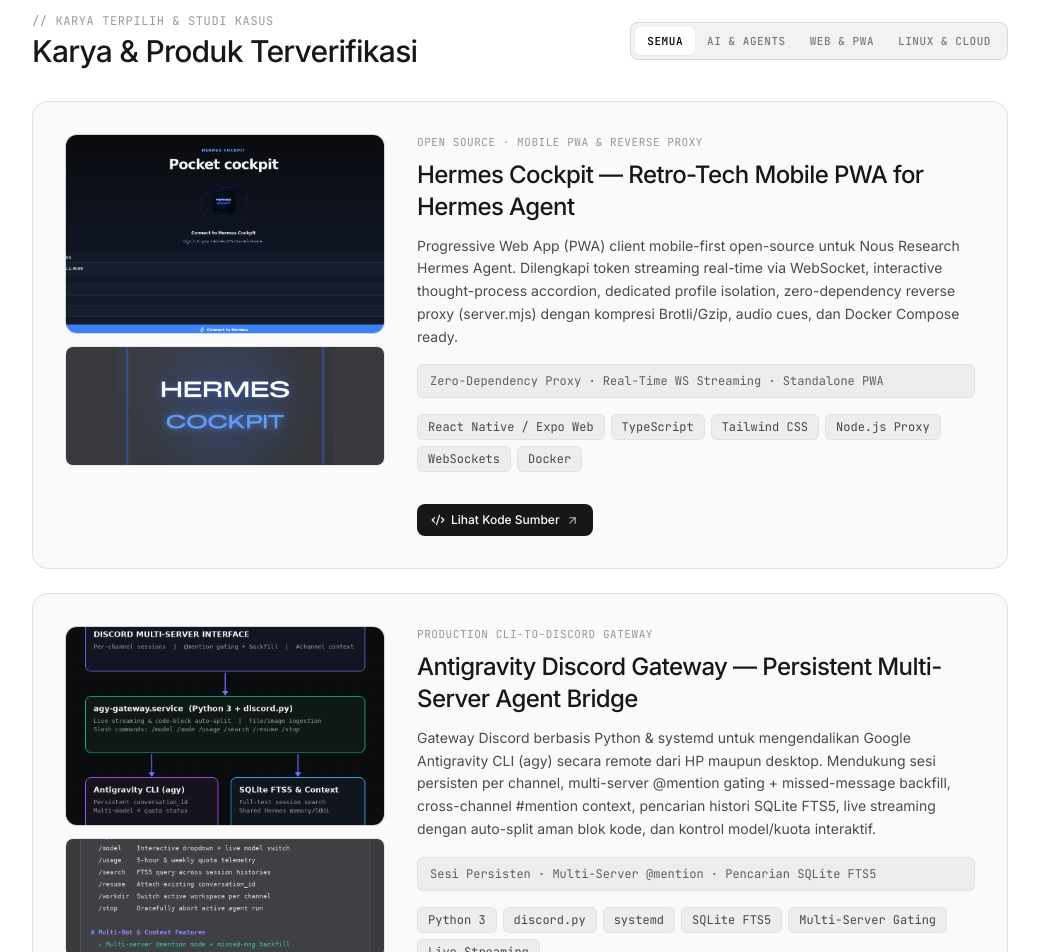
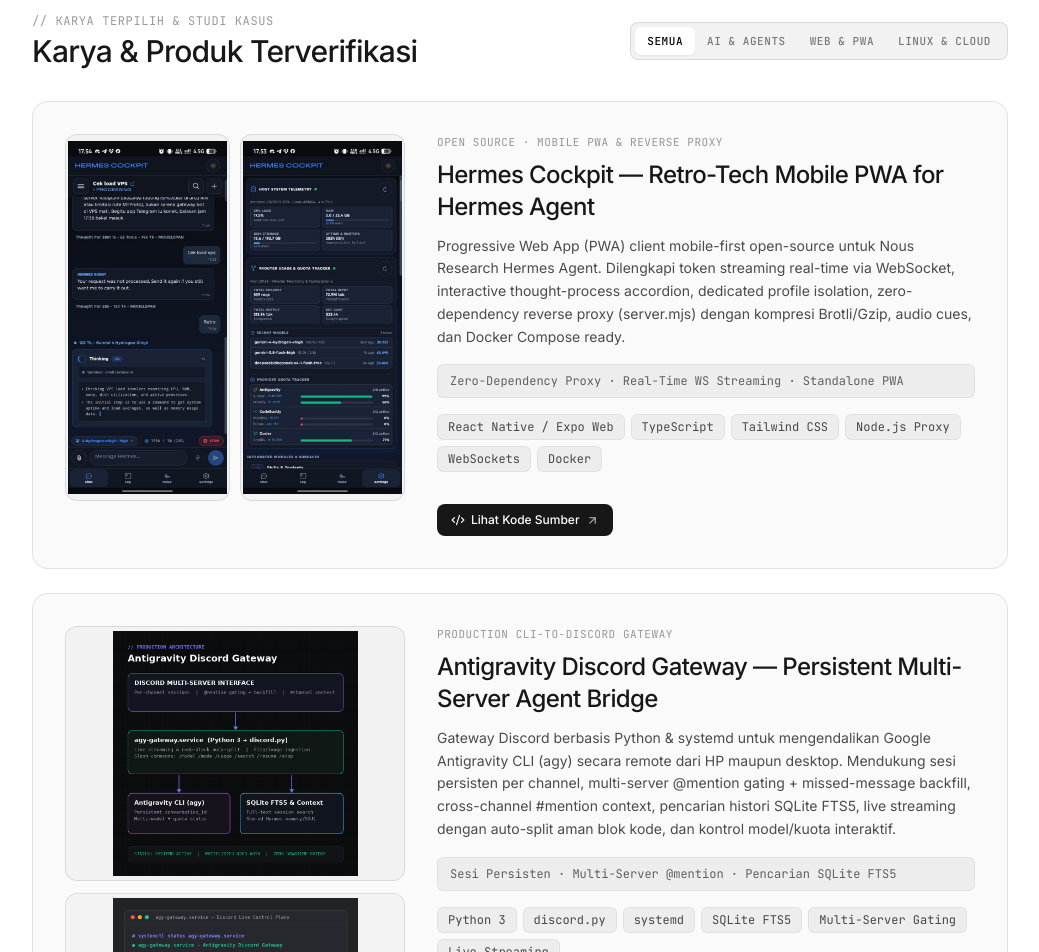
Before and after one commit to Marcel-mux/Portofolio_mux, a Next.js app: page / in a window 1280 px wide. Shown: the part 840-1792 px from the top of the page, without its empty margins (120-1159 px from the left). Built offline with nearby package versions, Linux system fonts and the light colour scheme.

Commit message:
fix: prevent project media cropping, add zoom lightbox & use Hermes Cockpit README screenshots

```diff
--- a/src/app/page.tsx
+++ b/src/app/page.tsx
@@ -24,6 +24,8 @@ import {
   Layers,
   Monitor,
   Box,
+  X,
+  ZoomIn,
 } from 'lucide-react';
 import {
   translations,
@@ -68,6 +70,16 @@ export default function Home() {
   const [lang, setLang] = useState<Lang>('id');
   const [activeTab, setActiveTab] = useState<TabKey>('all');
   const [copiedEmail, setCopiedEmail] = useState(false);
+  const [lightboxImage, setLightboxImage] = useState<{ src: string; alt: string } | null>(null);
+
+  useEffect(() => {
+    if (!lightboxImage) return;
+    const onKeyDown = (e: KeyboardEvent) => {
+      if (e.key === 'Escape') setLightboxImage(null);
+    };
+    window.addEventListener('keydown', onKeyDown);
+    return () => window.removeEventListener('keydown', onKeyDown);
+  }, [lightboxImage]);
 
   const syncFromPreference = useCallback(() => {
     const override = getStoredOverride();
@@ -418,26 +430,75 @@ export default function Home() {
                 >
                   <div className="flex flex-col lg:flex-row gap-6 lg:gap-8 items-start">
                     {/* Media Gallery */}
-                    <div className="w-full lg:w-[320px] shrink-0 space-y-3">
-                      <div className="relative aspect-[16/10] w-full rounded-xl overflow-hidden border border-black/10 dark:border-white/10 bg-black/5 dark:bg-white/5">
+                    {project.mediaLayout === 'portrait-pair' ? (
+                      <div className="w-full lg:w-[340px] shrink-0 grid grid-cols-2 gap-2.5">
+                        {[
+                          { src: project.image, alt: project.title[lang] },
+                          { src: project.imageSecondary, alt: `${project.title[lang]} - Detail` },
+                        ].map((media) => (
+                          <button
+                            key={media.src}
+                            type="button"
+                            onClick={() => setLightboxImage(media)}
+                            aria-label={`Zoom ${media.alt}`}
+                            className="relative aspect-[9/20] w-full rounded-xl overflow-hidden border border-black/10 dark:border-white/10 bg-black/[0.03] dark:bg-black/40 group/img cursor-zoom-in focus:outline-none focus:ring-2 focus:ring-[#5e6ad2]"
+                          >
+                            <Image
+                              src={media.src}
+                              alt={media.alt}
+                              fill
+                              sizes="(max-width: 1024px) 50vw, 170px"
+                              className="object-contain p-0.5 group-hover/img:scale-[1.03] transition-transform duration-300"
+                            />
+                            <span className="absolute bottom-2 right-2 p-1.5 rounded-md bg-black/60 text-white opacity-0 group-hover/img:opacity-100 transition-opacity">
+                              <ZoomIn size={12} aria-hidden="true" />
+                            </span>
+                          </button>
+                        ))}
+                      </div>
+                    ) : (
+                      <div className="w-full lg:w-[340px] shrink-0 space-y-3">
+                        <button
+                          type="button"
+                          onClick={() => setLightboxImage({ src: project.image, alt: project.title[lang] })}
+                          aria-label={`Zoom ${project.title[lang]}`}
+                          className="relative aspect-[4/3] w-full rounded-xl overflow-hidden border border-black/10 dark:border-white/10 bg-black/[0.03] dark:bg-black/40 group/img cursor-zoom-in block focus:outline-none focus:ring-2 focus:ring-[#5e6ad2]"
+                        >
                           <Image
                             src={project.image}
                             alt={project.title[lang]}
                             fill
-                          sizes="(max-width: 1024px) 100vw, 320px"
-                          className="object-cover group-hover:scale-105 transition-transform duration-500"
+                            sizes="(max-width: 1024px) 100vw, 340px"
+                            className="object-contain p-1 group-hover/img:scale-[1.02] transition-transform duration-300"
                           />
-                      </div>
-                      <div className="relative aspect-[16/6] w-full rounded-lg overflow-hidden border border-black/5 dark:border-white/5 bg-black/5 dark:bg-white/5 opacity-80 group-hover:opacity-100 transition-opacity">
+                          <span className="absolute bottom-2 right-2 p-1.5 rounded-md bg-black/60 text-white opacity-0 group-hover/img:opacity-100 transition-opacity">
+                            <ZoomIn size={13} aria-hidden="true" />
+                          </span>
+                        </button>
+                        <button
+                          type="button"
+                          onClick={() =>
+                            setLightboxImage({
+                              src: project.imageSecondary,
+                              alt: `${project.title[lang]} - Detail`,
+                            })
+                          }
+                          aria-label={`Zoom ${project.title[lang]} detail`}
+                          className="relative aspect-[4/3] w-full rounded-xl overflow-hidden border border-black/10 dark:border-white/10 bg-black/[0.03] dark:bg-black/40 opacity-90 hover:opacity-100 group/img cursor-zoom-in block transition-opacity focus:outline-none focus:ring-2 focus:ring-[#5e6ad2]"
+                        >
                           <Image
                             src={project.imageSecondary}
                             alt={`${project.title[lang]} - Detail`}
                             fill
-                          sizes="(max-width: 1024px) 100vw, 320px"
-                          className="object-cover"
+                            sizes="(max-width: 1024px) 100vw, 340px"
+                            className="object-contain p-1 group-hover/img:scale-[1.02] transition-transform duration-300"
                           />
+                          <span className="absolute bottom-2 right-2 p-1.5 rounded-md bg-black/60 text-white opacity-0 group-hover/img:opacity-100 transition-opacity">
+                            <ZoomIn size={13} aria-hidden="true" />
+                          </span>
+                        </button>
                       </div>
-                    </div>
+                    )}
 
                     {/* Content */}
                     <div className="flex-1 min-w-0">
@@ -877,6 +938,47 @@ export default function Home() {
           </div>
         </footer>
       </main>
+
+      {/* Image Lightbox Modal */}
+      <AnimatePresence>
+        {lightboxImage && (
+          <motion.div
+            initial={{ opacity: 0 }}
+            animate={{ opacity: 1 }}
+            exit={{ opacity: 0 }}
+            onClick={() => setLightboxImage(null)}
+            className="fixed inset-0 z-[100] bg-black/85 backdrop-blur-sm flex items-center justify-center p-4 sm:p-8 cursor-zoom-out"
+            role="dialog"
+            aria-modal="true"
+            aria-label={lightboxImage.alt}
+          >
+            <button
+              type="button"
+              onClick={() => setLightboxImage(null)}
+              aria-label="Close image preview"
+              className="fixed top-4 right-4 z-[110] p-2.5 rounded-full bg-white/10 hover:bg-white/20 text-white border border-white/20 transition-colors"
+            >
+              <X size={20} aria-hidden="true" />
+            </button>
+            <motion.div
+              initial={{ scale: 0.95, opacity: 0 }}
+              animate={{ scale: 1, opacity: 1 }}
+              exit={{ scale: 0.95, opacity: 0 }}
+              transition={{ duration: 0.2 }}
+              onClick={(e) => e.stopPropagation()}
+              className="relative w-full max-w-4xl h-[85vh] cursor-default"
+            >
+              <Image
+                src={lightboxImage.src}
+                alt={lightboxImage.alt}
+                fill
+                sizes="95vw"
+                className="object-contain"
+              />
+            </motion.div>
+          </motion.div>
+        )}
+      </AnimatePresence>
     </div>
   );
 }
--- a/src/data/translations.ts
+++ b/src/data/translations.ts
@@ -10,6 +10,7 @@ export interface ProjectItem {
   chips: string[];
   image: string;
   imageSecondary: string;
+  mediaLayout: 'portrait-pair' | 'stack';
   github: string;
   live?: string;
   metrics: { id: string; en: string };
@@ -247,8 +248,9 @@ export const projectItems: ProjectItem[] = [
       en: 'Open-source mobile-first Progressive Web App (PWA) client for Nous Research Hermes Agent. Features real-time WebSocket token streaming, interactive thought-process accordion, dedicated profile isolation, zero-dependency reverse proxy (server.mjs) with Brotli/Gzip compression, audio cues, and Docker Compose readiness.',
     },
     chips: ['React Native / Expo Web', 'TypeScript', 'Tailwind CSS', 'Node.js Proxy', 'WebSockets', 'Docker'],
-    image: '/projects/hermes-cockpit-preview.png',
-    imageSecondary: '/projects/hermes-cockpit-icon.png',
+    image: '/projects/hermes-cockpit-chat-dark.png',
+    imageSecondary: '/projects/hermes-cockpit-settings-dark.png',
+    mediaLayout: 'portrait-pair',
     github: 'https://github.com/Marcel-mux/hermes-cockpit',
     metrics: {
       id: 'Zero-Dependency Proxy · Real-Time WS Streaming · Standalone PWA',
@@ -273,6 +275,7 @@ export const projectItems: ProjectItem[] = [
     chips: ['Python 3', 'discord.py', 'systemd', 'SQLite FTS5', 'Multi-Server Gating', 'Live Streaming'],
     image: '/projects/antigravity-gateway-arch.png',
     imageSecondary: '/projects/antigravity-gateway-cli.png',
+    mediaLayout: 'stack',
     github: 'https://github.com/Marcel-mux',
     metrics: {
       id: 'Sesi Persisten · Multi-Server @mention · Pencarian SQLite FTS5',
@@ -297,6 +300,7 @@ export const projectItems: ProjectItem[] = [
     chips: ['Node.js', 'Baileys WS', 'Hermes Gateway', '9Router / Gemini', 'systemd Daemons', 'Parallel Search'],
     image: '/projects/whatsapp-cobra.jpg',
     imageSecondary: '/projects/telegram-agents.jpg',
+    mediaLayout: 'portrait-pair',
     github: 'https://github.com/Marcel-mux',
     metrics: {
       id: 'Routing Mandiri · Multi-Persona Agents · Vision & Audio/TTS',
@@ -321,6 +325,7 @@ export const projectItems: ProjectItem[] = [
     chips: ['Python 3', 'Node.js Proxy', 'OAuth Lifecycle', 'systemd Watchdog', '9Router API', 'SQLite Probes'],
     image: '/projects/system-architecture.png',
     imageSecondary: '/projects/vps-infra-map.png',
+    mediaLayout: 'stack',
     github: 'https://github.com/Marcel-mux/antigravity-guard-9router',
     metrics: {
       id: 'Zero-Touch Recovery · Automated Token Refresh · WAF Mitigation',
@@ -345,6 +350,7 @@ export const projectItems: ProjectItem[] = [
     chips: ['Next.js 14', 'TypeScript', 'Prisma ORM', 'PostgreSQL', 'Tailwind CSS', 'Vercel'],
     image: '/projects/finpulse-charts.jpg',
     imageSecondary: '/projects/finpulse.jpg',
+    mediaLayout: 'portrait-pair',
     github: 'https://github.com/Marcel-mux/FInPulse-Project',
     metrics: {
       id: 'Multi-Account Net Worth · AI Q&A Chatbot · Telegram Alerts',
@@ -376,6 +382,7 @@ export const projectItems: ProjectItem[] = [
     ],
     image: '/projects/vps-infra-map.png',
     imageSecondary: '/projects/endeavour-neofetch.jpg',
+    mediaLayout: 'stack',
     github: 'https://github.com/Marcel-mux',
     metrics: {
       id: '4 OCPU / 24 GB RAM · 6 Mesh Nodes · 10 Live Services',
```
Also changed, not shown: public/projects/hermes-cockpit-chat-dark.png (added), public/projects/hermes-cockpit-settings-dark.png (added). Lines whose indentation alone changed are shown as unchanged.
